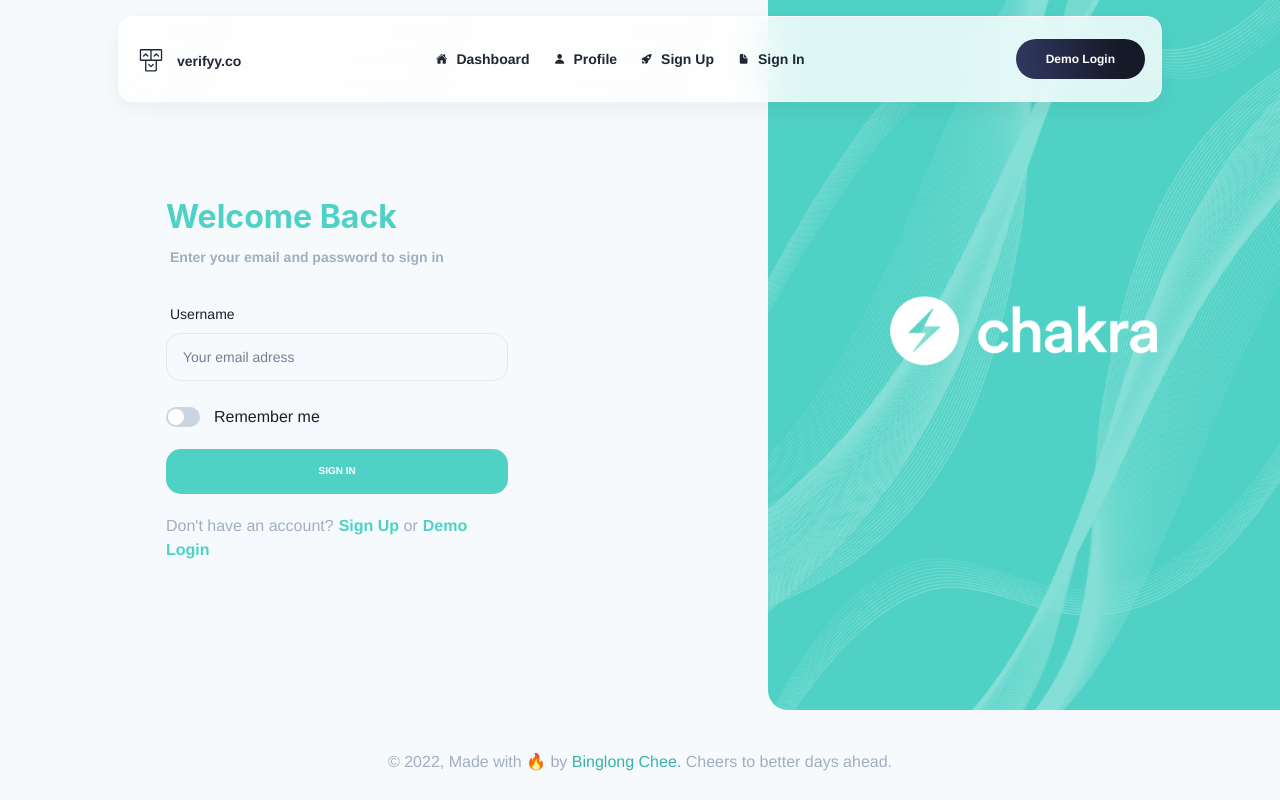
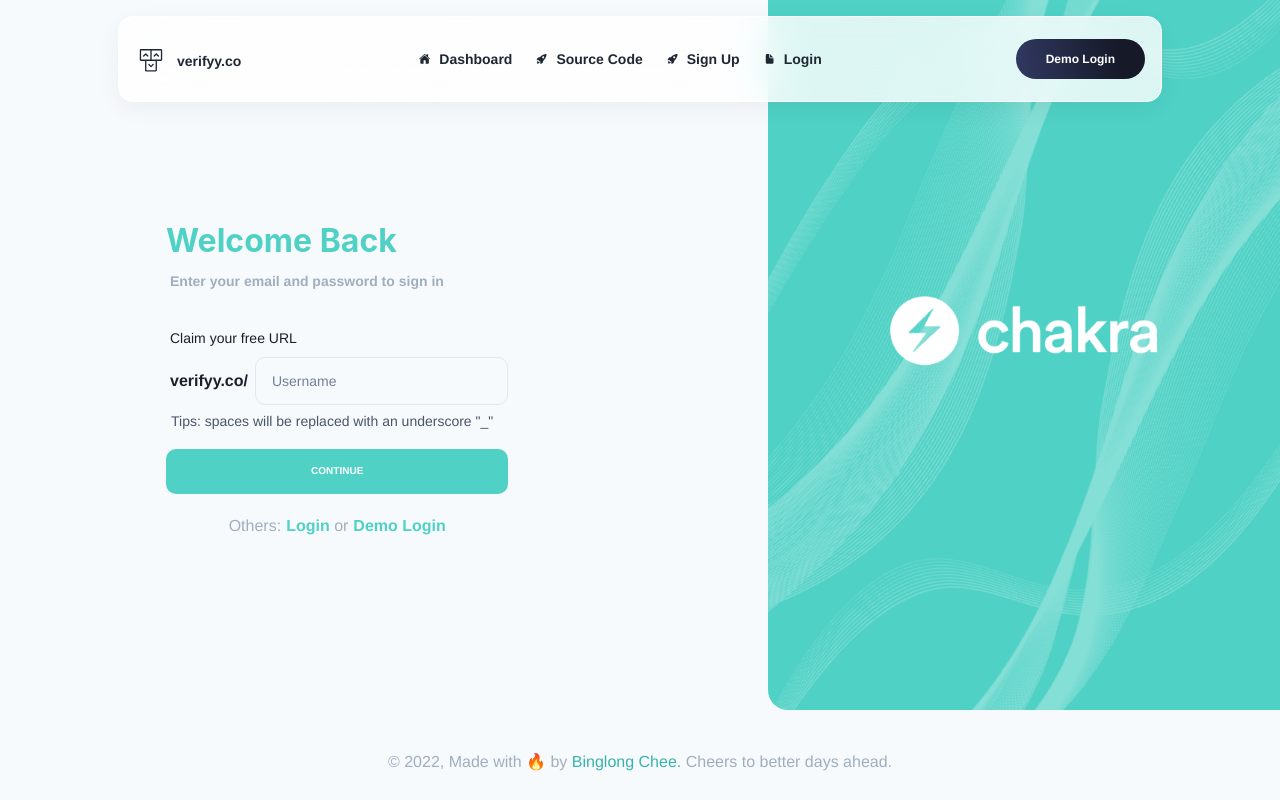
Before and after one commit to binglong2206/verifyy-cra, a React (Create React App) app: page / in a window 1280 px wide. Built offline with nearby package versions, Linux system fonts and the light colour scheme.

Commit message:
signup modal 1 done

```diff
--- a/src/components/Navbar/LoginNavBar.jsx
+++ b/src/components/Navbar/LoginNavBar.jsx
@@ -99,7 +99,7 @@ import {
             <Text>Dashboard</Text>
           </Button>
         </NavLink>
-        <NavLink to="/admin/profile">
+        <NavLink to="/google">
           <Button
             fontSize="sm"
             ms="0px"
@@ -109,13 +109,14 @@ import {
             color={navbarIcon}
             variant="transparent-with-icon"
             leftIcon={
-              <PersonIcon color={navbarIcon} w="12px" h="12px" me="0px" />
+              <RocketIcon color={navbarIcon} w="12px" h="12px" me="0px" />
             }
           >
-            <Text>Profile</Text>
+            <Text>Source Code</Text>
           </Button>
         </NavLink>
-        <NavLink to="/auth/signup">
+
+        <NavLink to="/google">
           <Button
             fontSize="sm"
             ms="0px"
@@ -131,7 +132,7 @@ import {
             <Text>Sign Up</Text>
           </Button>
         </NavLink>
-        <NavLink to="/auth/signin">
+        <NavLink to="/google">
           <Button
             fontSize="sm"
             ms="0px"
@@ -143,12 +144,12 @@ import {
               <DocumentIcon color={navbarIcon} w="12px" h="12px" me="0px" />
             }
           >
-            <Text>Sign In</Text>
+            <Text>Login</Text>
           </Button>
         </NavLink>
       </HStack>
 
-          <Link href="https://creative-tim.com/product/purity-ui-dashboard">
+          <Link href="google">
             <Button
               bg={bgButton}
               color={colorButton}
--- a/src/components/SignUp.jsx
+++ b/src/components/SignUp.jsx
@@ -1,4 +1,4 @@
-import React, {useReducer} from "react";
+import React, {useReducer, useState} from "react";
 import {
   Box,
   Flex,
@@ -11,27 +11,64 @@ import {
   Switch,
   Text,
   useColorModeValue,
+  FormErrorMessage,
+  FormHelperText
 } from "@chakra-ui/react";
+import {Formik, Form, Field} from 'formik';
 import signInImage from "../assets/img/signInImage.png";
 import axios from 'axios'
 
 export default function SignUp() {
   const titleColor = useColorModeValue("teal.300", "teal.200");
   const textColor = useColorModeValue("gray.400", "white");
+  const [isLoading, setLoading] = useState(false);
+  const [isDisabled, setDisabled] = useState(true);
+  const [showError, setShowError] = useState(false)
+
 
   const [state, dispatch] = useReducer( // (reducerFunction, initialState)
     (state, param) => { // param is whatever defined in dispatch params
       return { ...state, ...param }; // merge initial state with dispatch params
     },
     {
+      email: "",
       username: "",
       password: "",
     }
   )
 
-  const handleInput = (e) => {
+  const inputHandler = async (e) => {
+    setLoading(true);
+    setDisabled(true); // Reset if user change input
+    setShowError(false); // Hide previous errors
     const { name, value } = e.target;
+
+    // Make POST request to check username
+    // await axios.post()
+
+    // Simulate after request
+    setTimeout(()=> {
+      if(value === '' || !value){
+        setShowError(true);
+        setDisabled(true);
+        setLoading(false);
+        return;
+      }
+
+      if(value === 'demo'){
+        setShowError(true);
+        setDisabled(true);
+        setLoading(false);
+        return;
+      }
+
       dispatch({ [name]: value });
+      setLoading(false);
+      setDisabled(false);
+      setShowError(false);
+    }, 1000);
+
+
   };
 
 
@@ -43,8 +80,9 @@ export default function SignUp() {
       },
       withCredentials: true
     })
+  }
 
-  }
+
 
 
   return (
@@ -79,32 +117,35 @@ export default function SignUp() {
               fontSize='14px'>
               Enter your email and password to sign in
             </Text>
-            <FormControl onSubmit={onSubmit}>
+
+
+
+              <FormControl onSubmit={onSubmit} isInvalid={showError}>
                 <FormLabel ms='4px' fontSize='sm' fontWeight='normal'>
-                Username
+                  Claim your free URL
                 </FormLabel>
-              <Input
-                onChange={handleInput}
-                name='username'
-                borderRadius='15px'
-                mb='24px'
-                fontSize='sm'
-                type='text'
-                placeholder='Your email adress'
-                size='lg'
-              />
-              <FormControl display='flex' alignItems='center'>
-                <Switch id='remember-login' colorScheme='teal' me='10px' />
-                <FormLabel
-                  htmlFor='remember-login'
-                  mb='0'
-                  ms='1'
-                  fontWeight='normal'>
-                  Remember me
-                </FormLabel>
-              </FormControl>
+                <Flex>
+                  <Flex ms='4px' fontSize='md' fontWeight='bold' alignItems='center'>
+                    verifyy.co/
+                  </Flex>
+                    <Input onChange={inputHandler} name='username' placeholder='Username' borderRadius='10px'
+                    mb='0px'ml='7px' fontSize='sm' type='text' size='lg' maxLength='25' />
+                </Flex>
+                {!isDisabled && <FormHelperText pl='5px'>
+                      Username available!
+                    </FormHelperText>}
+                {!showError && isDisabled ? (
+                    <FormHelperText pl='5px'>
+                      Tips: spaces will be replaced with an underscore "_"
+                    </FormHelperText>
+                  ) : (
+                    <FormErrorMessage pl='5px'>Input Error</FormErrorMessage>
+                  )}
                 <Button
-                onClick={onSubmit}
+                  onClick={()=>{console.log(state)}}
+                  isLoading={isLoading}
+                  disabled={isDisabled}
+                  borderRadius='10px'
                   fontSize='10px'
                   type='submit'
                   bg='teal.300'
@@ -119,9 +160,11 @@ export default function SignUp() {
                   _active={{
                     bg: "teal.400",
                   }}>
-                SIGN IN
+                  CONTINUE
                 </Button>
               </FormControl>
+
+
             <Flex
               flexDirection='column'
               justifyContent='center'
@@ -129,14 +172,15 @@ export default function SignUp() {
               maxW='100%'
               mt='0px'>
               <Text color={textColor} fontWeight='medium'>
-                Don't have an account?
+                Others:
                 <Link color={titleColor} as='span' ms='5px' fontWeight='bold'>
-                  Sign Up
+                  Login
                 </Link>
-                {" "}or
+                {" "} or
                 <Link color={titleColor} as='span' ms='5px' fontWeight='bold'>
                   Demo Login
                 </Link>
+
               </Text>
             </Flex>
           </Flex>
```
Lines whose indentation alone changed are shown as unchanged.
